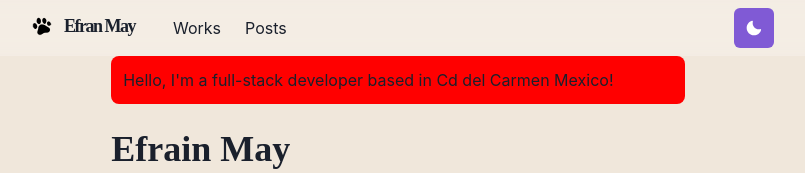
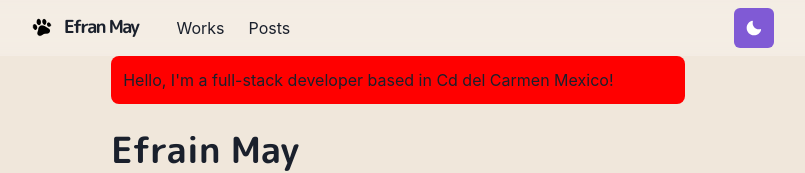
Before and after one commit to efraindrummer/efrawebsaite-nextjs-copywith, a Next.js app: page / in a window 1280 px wide. Shown: the top 173 px of the page, without its empty margins (242-1047 px from the left). Built offline with nearby package versions, Linux system fonts and the light colour scheme.

Commit message:
fonts js add

```diff
--- /dev/null
+++ b/components/fonts.js
@@ -0,0 +1,13 @@
+import { Global } from '@emotion/react'
+
+const Fonts = () => {
+    return (
+        <Global
+            styles={`
+                @import url('https://fonts.googleapis.com/css2?family=M+PLUS+Rounded+1c:wght@300;700&display=swap');
+            `}
+        />
+    )
+}
+
+export default Fonts
--- a/pages/_app.js
+++ b/pages/_app.js
@@ -1,10 +1,12 @@
 import { ChakraProvider } from "@chakra-ui/provider";
 import Layout from '../components/layouts/main'
+import Fonts from '../components/fonts'
 import theme from '../lib/theme'
 
 const Website = ({ Component, pageProps, router }) => {
     return (
         <ChakraProvider theme={theme}>
+            <Fonts />
             <Layout router={router}>
                 <Component {...pageProps} key={router.route} />
             </Layout>
```
